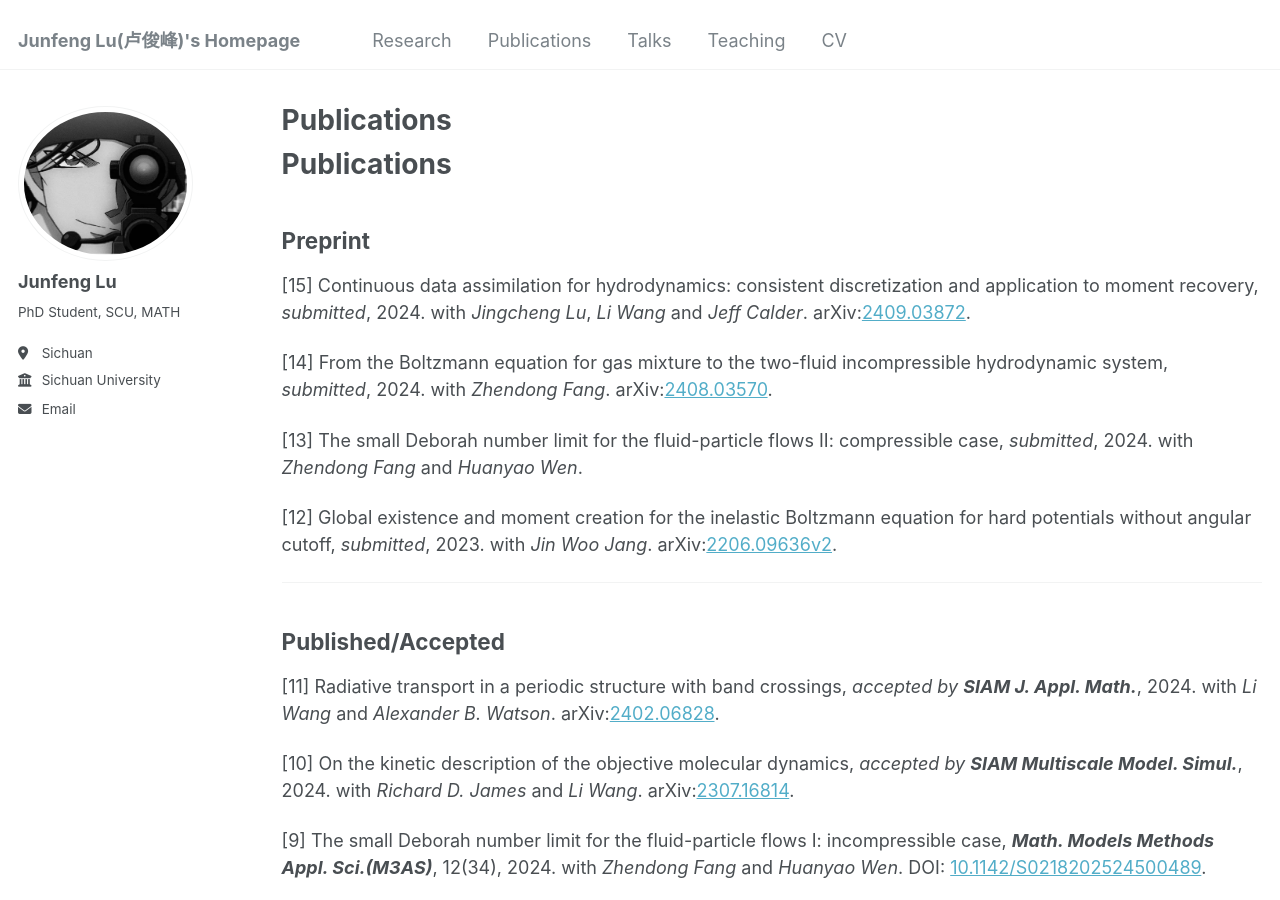
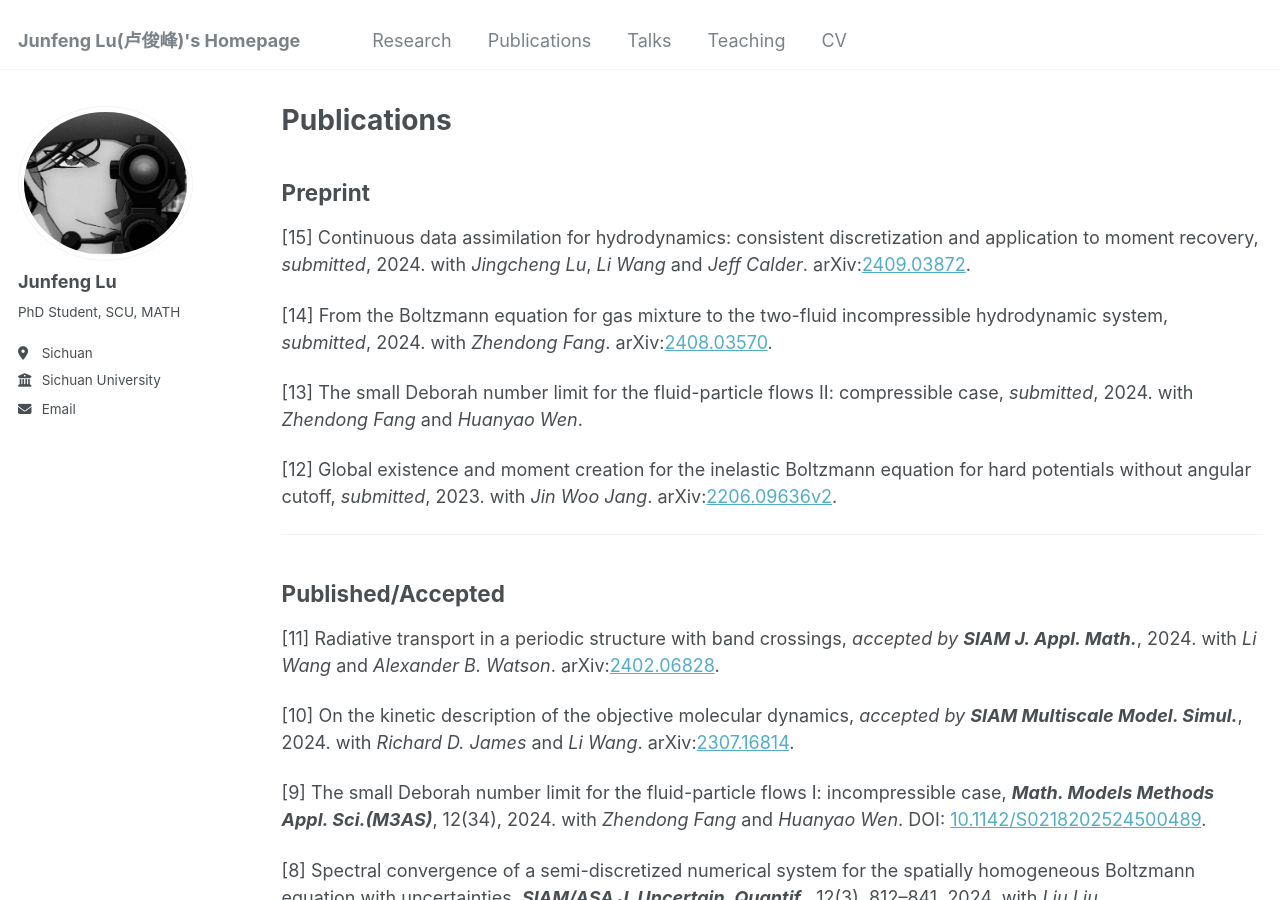
Before and after one commit to JunFengLu1/JunFengLu1.github.io, a Jekyll site: the page built from _pages/publications.html, in a window 1280 px wide and 900 px high. Built offline with Jekyll 4.4.1, drawn with Linux system fonts in a browser that asks for light colours.

Commit message:
Update publications.html

```diff
--- a/_pages/publications.html
+++ b/_pages/publications.html
@@ -5,11 +5,7 @@ permalink: /publications/
 author_profile: true
 ---
 
-<head>
-<meta charset='UTF-8'><meta name='viewport' content='width=device-width initial-scale=1'>
-<title></title>
-</head>
-<body><h1 id='publications'>Publications</h1>
+
 <h2 id='preprint'>Preprint</h2>
 <p>[15] Continuous data assimilation for hydrodynamics: consistent discretization and application to moment recovery, <em>submitted</em>, 2024.
 with <em>Jingcheng Lu</em>, <em>Li Wang</em> and <em>Jeff Calder</em>.
```
